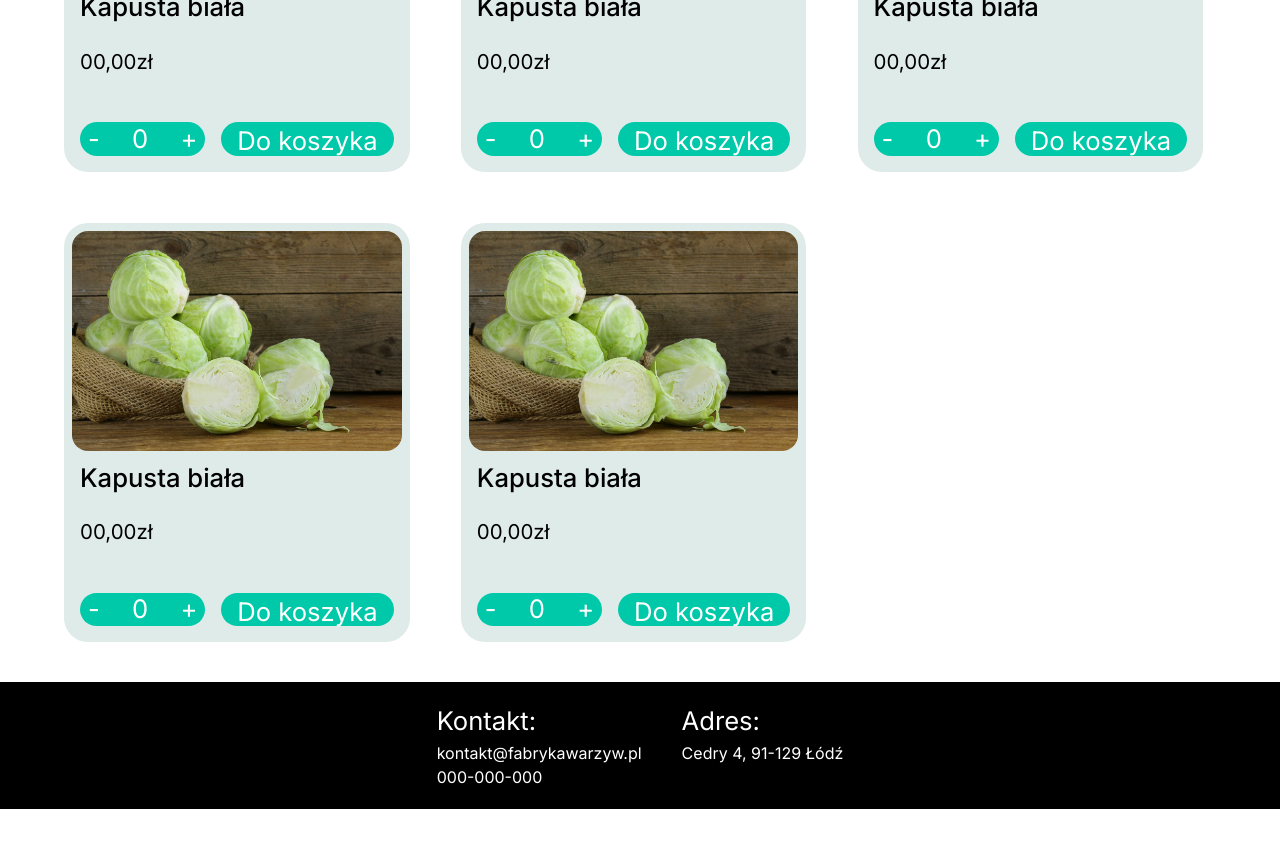
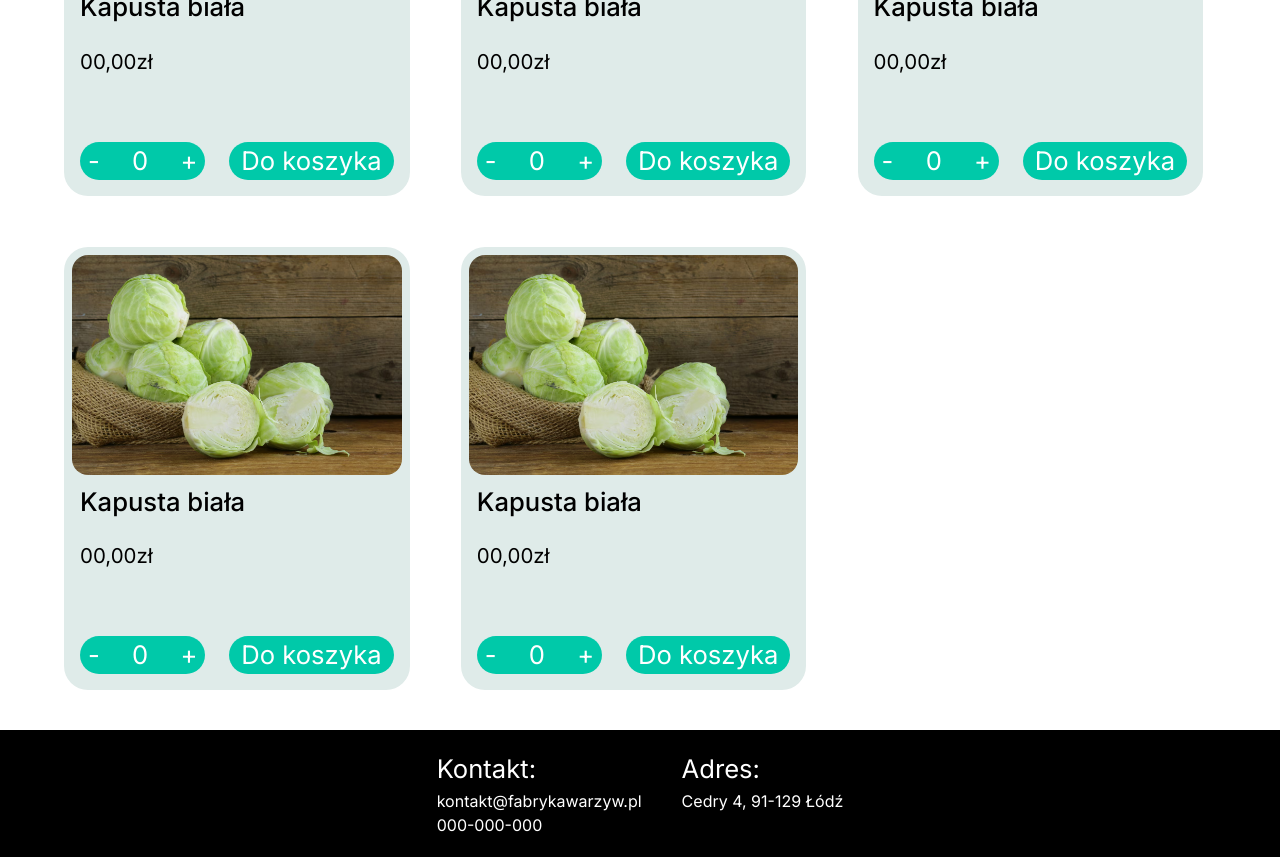
Before and after one commit to WasiakKacper/Fabryka-Warzyw, a React (Vite) app in the folder client/: page / in a window 1280 px wide. Shown: the part 900-1757 px from the top of the page. Before the commit the page ends 1709 px from the top, so only its background shows below. Built offline with nearby package versions, Linux system fonts and the light colour scheme.

Commit message:
fix(Card.jsx): Fix bug with text in add to cart button.

```diff
--- a/client/src/Components/Card.jsx
+++ b/client/src/Components/Card.jsx
@@ -41,7 +41,7 @@ const Card = () => {
               +
             </button>
           </div>
-          <button className="w-[55%] h-auto bg-(--accent) text-(--white) text-[3vw] lg:text-[2vw] rounded-4xl">
+          <button className="flex items-center justify-centerw-[55%] h-auto p-3 bg-(--accent) text-(--white) text-[3vw] lg:text-[2vw] rounded-4xl">
             Do koszyka
           </button>
         </div>
```
